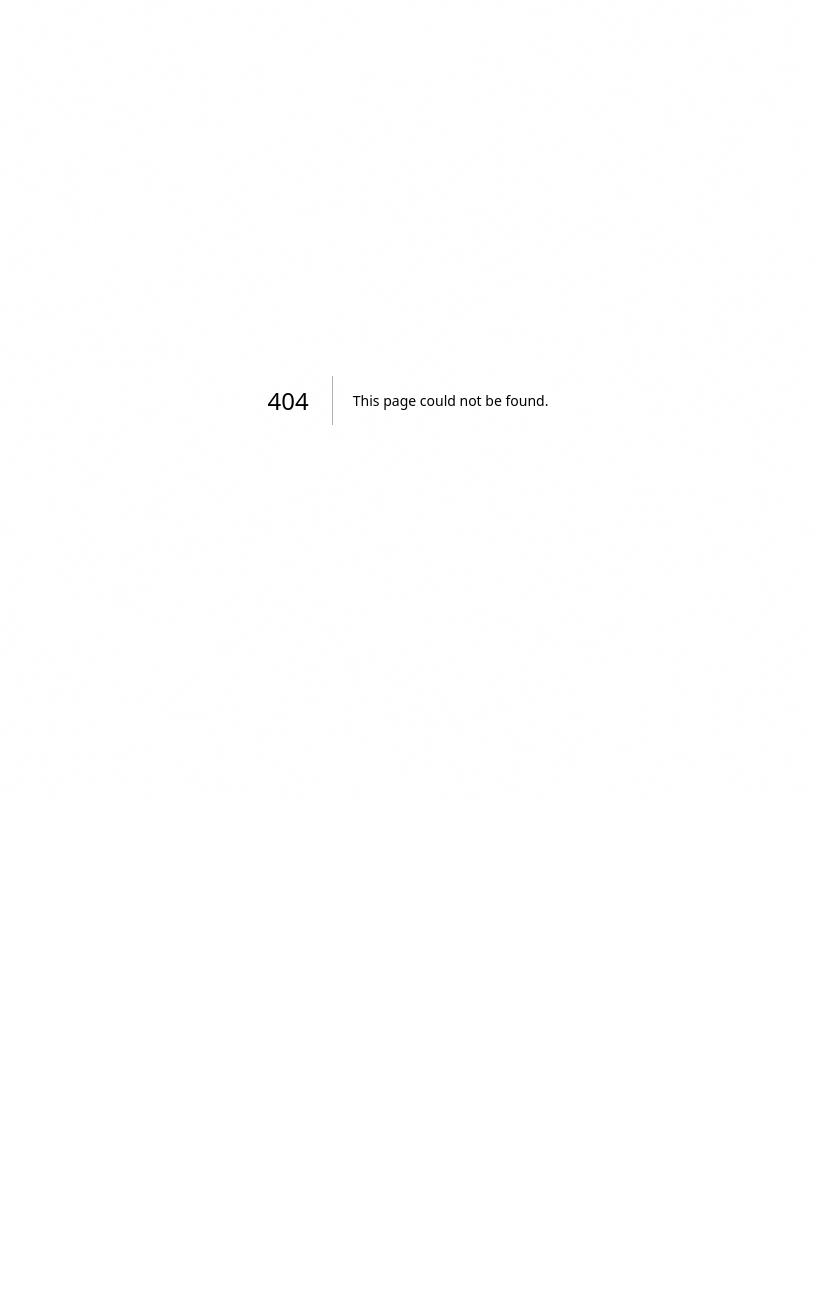
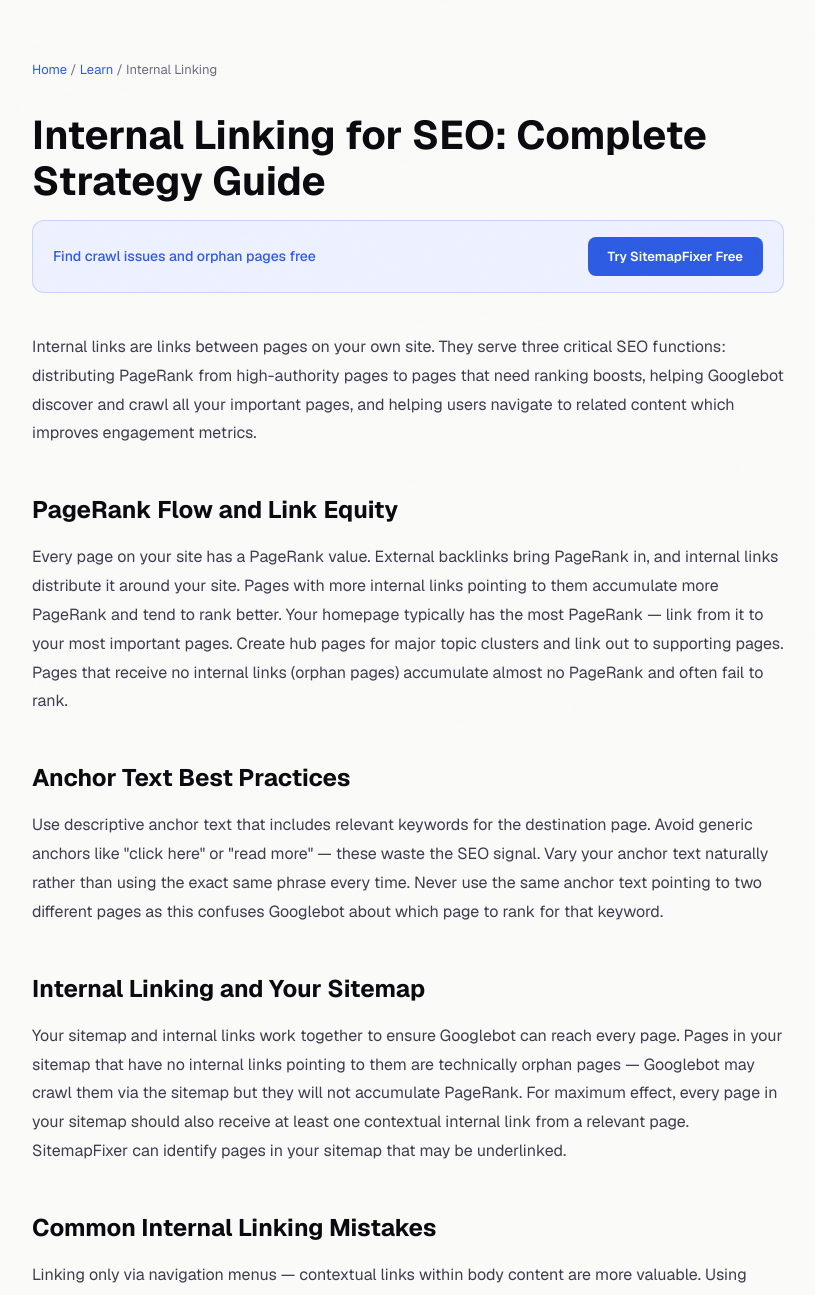
Before and after one commit to Watermelon-Coctail-Bar/sitemap-fixer, a Next.js app: page /learn/internal-linking in a window 1280 px wide. Before the commit this address had no page. Shown: the top 1295 px of the page, without its empty margins (232-1047 px from the left). Before the commit the page ends 800 px from the top, so only its background shows below. Built offline with nearby package versions, Linux system fonts and the light colour scheme.

Commit message:
Create page.tsx

```diff
--- /dev/null
+++ b/src/app/learn/internal-linking/page.tsx
@@ -0,0 +1,46 @@
+import type { Metadata } from 'next';
+export const metadata: Metadata = {
+  title: 'Internal Linking for SEO: Complete Strategy Guide | SitemapFixer',
+  description: 'Learn how internal links distribute PageRank, improve crawlability, and boost rankings. Complete internal linking strategy with examples.',
+  alternates: { canonical: 'https://sitemapfixer.com/learn/internal-linking' },
+};
+export default function Page() {
+  return (
+    <div style={{ maxWidth: 800, margin: '0 auto', padding: '60px 24px' }}>
+      <nav style={{ fontSize: 13, color: '#6b6b7d', marginBottom: 32 }}>
+        <a href="/" style={{ color: '#2d5be3', textDecoration: 'none' }}>Home</a>{' / '}
+        <a href="/learn" style={{ color: '#2d5be3', textDecoration: 'none' }}>Learn</a>{' / '}
+        <span>Internal Linking</span>
+      </nav>
+      <h1 style={{ fontSize: 40, fontWeight: 700, color: '#0a0a0f', marginBottom: 16, lineHeight: 1.15 }}>Internal Linking for SEO: Complete Strategy Guide</h1>
+      <div style={{ background: '#eef1ff', border: '1px solid rgba(45,91,227,0.2)', borderRadius: 12, padding: '16px 20px', marginBottom: 40, display: 'flex', alignItems: 'center', justifyContent: 'space-between', gap: 16 }}>
+        <span style={{ fontSize: 14, color: '#2d5be3', fontWeight: 500 }}>Find crawl issues and orphan pages free</span>
+        <a href="/" style={{ background: '#2d5be3', color: 'white', padding: '10px 20px', borderRadius: 8, textDecoration: 'none', fontWeight: 600, fontSize: 13 }}>Try SitemapFixer Free</a>
+      </div>
+      <div style={{ fontSize: 16, color: '#3d3d4f', lineHeight: 1.8 }}>
+        <p style={{ marginBottom: 20 }}>Internal links are links between pages on your own site. They serve three critical SEO functions: distributing PageRank from high-authority pages to pages that need ranking boosts, helping Googlebot discover and crawl all your important pages, and helping users navigate to related content which improves engagement metrics.</p>
+        <h2 style={{ fontSize: 24, fontWeight: 700, color: '#0a0a0f', marginTop: 40, marginBottom: 12 }}>PageRank Flow and Link Equity</h2>
+        <p style={{ marginBottom: 20 }}>Every page on your site has a PageRank value. External backlinks bring PageRank in, and internal links distribute it around your site. Pages with more internal links pointing to them accumulate more PageRank and tend to rank better. Your homepage typically has the most PageRank — link from it to your most important pages. Create hub pages for major topic clusters and link out to supporting pages. Pages that receive no internal links (orphan pages) accumulate almost no PageRank and often fail to rank.</p>
+        <h2 style={{ fontSize: 24, fontWeight: 700, color: '#0a0a0f', marginTop: 40, marginBottom: 12 }}>Anchor Text Best Practices</h2>
+        <p style={{ marginBottom: 20 }}>Use descriptive anchor text that includes relevant keywords for the destination page. Avoid generic anchors like "click here" or "read more" — these waste the SEO signal. Vary your anchor text naturally rather than using the exact same phrase every time. Never use the same anchor text pointing to two different pages as this confuses Googlebot about which page to rank for that keyword.</p>
+        <h2 style={{ fontSize: 24, fontWeight: 700, color: '#0a0a0f', marginTop: 40, marginBottom: 12 }}>Internal Linking and Your Sitemap</h2>
+        <p style={{ marginBottom: 20 }}>Your sitemap and internal links work together to ensure Googlebot can reach every page. Pages in your sitemap that have no internal links pointing to them are technically orphan pages — Googlebot may crawl them via the sitemap but they will not accumulate PageRank. For maximum effect, every page in your sitemap should also receive at least one contextual internal link from a relevant page. SitemapFixer can identify pages in your sitemap that may be underlinked.</p>
+        <h2 style={{ fontSize: 24, fontWeight: 700, color: '#0a0a0f', marginTop: 40, marginBottom: 12 }}>Common Internal Linking Mistakes</h2>
+        <p style={{ marginBottom: 20 }}>Linking only via navigation menus — contextual links within body content are more valuable. Using nofollow on internal links — this wastes PageRank. Having orphan pages with no internal links. Linking to redirecting URLs instead of canonical destinations — always link to the final URL. Having broken internal links returning 404 — these leak PageRank and create poor user experiences. Excessive internal links on a single page — Google dilutes the value of each link when there are too many.</p>
+      </div>
+      <div style={{ background: '#0a0a0f', borderRadius: 12, padding: '32px', textAlign: 'center', marginTop: 48 }}>
+        <div style={{ fontSize: 20, fontWeight: 700, color: 'white', marginBottom: 8 }}>Find orphan pages and crawl issues</div>
+        <div style={{ color: '#9999aa', marginBottom: 20, fontSize: 14 }}>Free sitemap analysis in 60 seconds</div>
+        <a href="/" style={{ background: 'white', color: '#0a0a0f', padding: '14px 28px', borderRadius: 8, textDecoration: 'none', fontWeight: 700 }}>Analyze My Sitemap</a>
+      </div>
+      <div style={{ marginTop: 48, borderTop: '1px solid #e4e4ed', paddingTop: 32 }}>
+        <div style={{ fontWeight: 600, color: '#0a0a0f', marginBottom: 16 }}>Related guides</div>
+        <ul style={{ listStyle: 'none', padding: 0, display: 'flex', gap: 12, flexWrap: 'wrap' }}>
+          <li><a href="/learn/crawl-budget" style={{ color: '#2d5be3', textDecoration: 'none', background: '#eef1ff', padding: '6px 14px', borderRadius: 6, fontSize: 13 }}>Crawl Budget</a></li>
+          <li><a href="/learn/technical-seo-checklist" style={{ color: '#2d5be3', textDecoration: 'none', background: '#eef1ff', padding: '6px 14px', borderRadius: 6, fontSize: 13 }}>Technical SEO Checklist</a></li>
+          <li><a href="/learn/sitemap-best-practices" style={{ color: '#2d5be3', textDecoration: 'none', background: '#eef1ff', padding: '6px 14px', borderRadius: 6, fontSize: 13 }}>Sitemap Best Practices</a></li>
+        </ul>
+      </div>
+    </div>
+  );
+}
```
